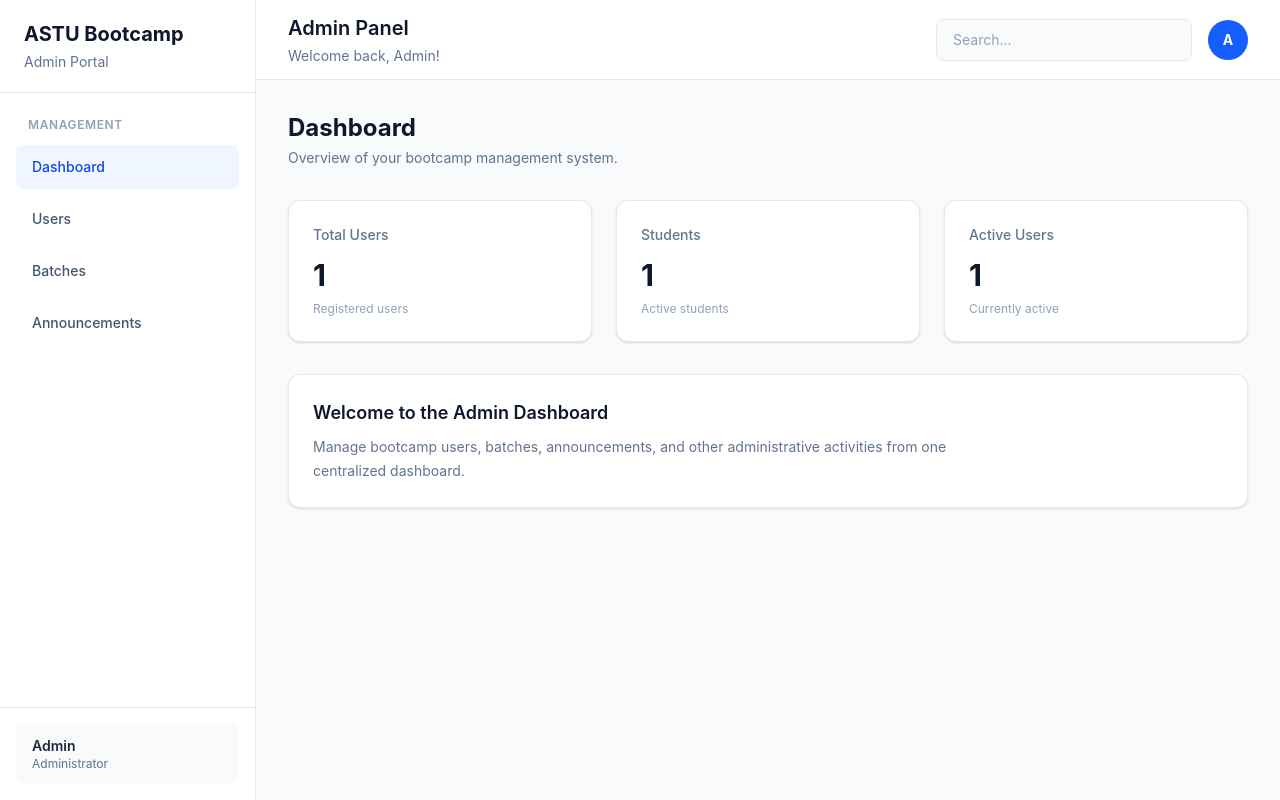
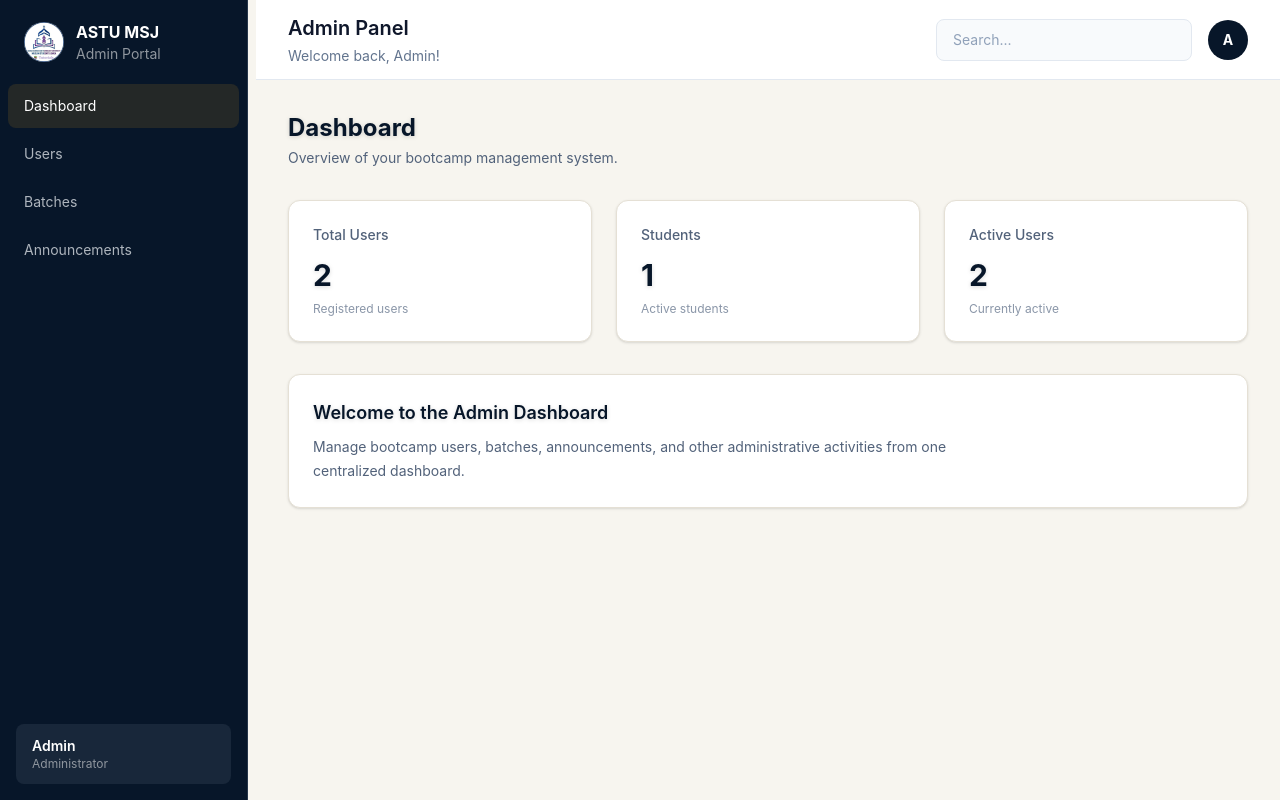
Before and after one commit to Rihla-V-Bootcamp-Management-System/Bootcamp_Management_System, a React app in the folder frontend/: page /admin in a window 1280 px wide. Built offline with nearby package versions, Linux system fonts and the light colour scheme; the HTML template or start-up script is replaced by a standard one.

Commit message:
ta-02 user mock data

```diff
--- a/frontend/src/components/admin/AdminHeader.jsx
+++ b/frontend/src/components/admin/AdminHeader.jsx
@@ -17,7 +17,7 @@ function AdminHeader() {
           className="w-64 rounded-lg border border-slate-200 bg-slate-50 px-4 py-2.5 text-sm outline-none transition placeholder:text-slate-400 focus:border-blue-500 focus:bg-white focus:ring-2 focus:ring-blue-100"
         />
 
-        <div className="flex h-10 w-10 items-center justify-center rounded-full bg-blue-600 text-sm font-bold text-white">
+        <div className="flex h-10 w-10 items-center justify-center rounded-full bg-[#071629] text-sm font-bold text-white">
           A
         </div>
       </div>
--- a/frontend/src/components/admin/AdminSidebar.jsx
+++ b/frontend/src/components/admin/AdminSidebar.jsx
@@ -1,5 +1,4 @@
 import { NavLink } from "react-router-dom";
-
 function AdminSidebar() {
   const links = [
     {
@@ -21,46 +20,60 @@ function AdminSidebar() {
   ];
 
   return (
-    <aside className="fixed left-0 top-0 z-40 h-screen w-64 border-r border-slate-200 bg-white">
+    <aside className="fixed left-0 top-0 z-40 h-screen w-62 border-r border-[#26364a] bg-[#071629]">
       <div className="flex h-full flex-col">
 
-        <div className="border-b border-slate-200 px-6 py-5">
-          <h1 className="text-xl font-bold text-slate-900">
-            ASTU Bootcamp
+        <div className="border-slate-200 px-6 py-5 flex items-center gap-3 ">
+              <img
+      src="/logo.jpg"
+      alt="Logo"
+      className="h-10 w-10 rounded-full object-contain"
+    />
+    <div>
+      <h1 className="text-20 font-bold text-white">
+            ASTU MSJ
           </h1>
-          <p className="mt-1 text-sm text-slate-500">Admin Portal</p>
+
+          <p className="text-sm text-[#8f969e]">
+            Admin Portal
+          </p>
         </div>
 
-        {/* Navigation */}
-        <nav className="flex-1 space-y-2 px-4 py-6">
-          <p className="mb-3 px-3 text-xs font-semibold uppercase tracking-wider text-slate-400">
-            Management
-          </p>
+    </div>
+
+
+        <nav className="flex-1 space-y-1 overflow-y-auto px-2 py-">
 
           {links.map((link) => (
             <NavLink
               key={link.path}
               to={link.path}
               className={({ isActive }) =>
-                `block rounded-lg px-4 py-3 text-sm font-medium transition ${
+                `block rounded-lg px-4 py-3 text-sm transition ${
                   isActive
-                    ? "bg-blue-50 text-blue-700"
-                    : "text-slate-600 hover:bg-slate-50 hover:text-slate-900"
+                    ? "bg-[#242827] text-white"
+                    : "text-[#aeb5bd] hover:bg-[#101f31] hover:text-white"
                 }`
               }
             >
               {link.name}
             </NavLink>
           ))}
+
         </nav>
 
-        {/* Bottom */}
-        <div className="border-t border-slate-200 p-4">
-          <div className="rounded-lg bg-slate-50 px-4 py-3">
-            <p className="text-sm font-semibold text-slate-800">Admin</p>
-            <p className="text-xs text-slate-500">Administrator</p>
+        <div className="border-gray-600 bg-[#071629] p-4">
+          <div className="rounded-lg bg-[#18273a] px-4 py-3">
+            <p className="text-sm font-semibold text-white">
+              Admin
+            </p>
+
+            <p className="text-xs text-[#8f969e]">
+              Administrator
+            </p>
           </div>
         </div>
+
       </div>
     </aside>
   );
--- a/frontend/src/data/mockUsers.js
+++ b/frontend/src/data/mockUsers.js
@@ -6,6 +6,13 @@ const mockUsers = [
     role: "student",
     status: "active",
   },
+   {
+    id: 2,
+    name: "Ahmed",
+    email: "ahmed@example.com",
+    role: "mentor",
+    status: "active",
+  },
 ];
 
 export default mockUsers;
--- a/frontend/src/layouts/AdminLayout.jsx
+++ b/frontend/src/layouts/AdminLayout.jsx
@@ -5,7 +5,7 @@ import AdminSidebar from "../components/admin/AdminSidebar";
 
 function AdminLayout() {
   return (
-    <div className="min-h-screen bg-slate-50">
+    <div className="min-h-screen bg-[#F7F5EF] text-white-900">
       <AdminSidebar />
 
       <div className="ml-64">
--- a/frontend/src/pages/admin/AdminDashboard.jsx
+++ b/frontend/src/pages/admin/AdminDashboard.jsx
@@ -12,74 +12,82 @@ function AdminDashboard() {
   ).length;
 
   return (
-    <div>
-      {/* Page heading */}
-      <div className="mb-8">
-        <h1 className="text-2xl font-bold text-slate-900">
+    <div className="bg-[#F7F5EF]">
+
+      <div className="mb-8 bg-[#F7F5EF]">
+        <h1 className="text-2xl font-bold text-[#071629] drop-shadow-sm">
           Dashboard
         </h1>
 
-        <p className="mt-1 text-sm text-slate-500">
+        <p className="mt-1 text-sm text-[#52627A]">
           Overview of your bootcamp management system.
         </p>
       </div>
 
-      {/* Statistics */}
+
       <div className="grid gap-6 sm:grid-cols-2 lg:grid-cols-3">
-        <div className="rounded-xl border border-slate-200 bg-white p-6 shadow-sm">
-          <p className="text-sm font-medium text-slate-500">
+
+        <div className="rounded-xl border border-[#E5E0D5] bg-white p-6 shadow-sm">
+          <p className="text-sm font-medium text-[#52627A]">
             Total Users
           </p>
 
-          <p className="mt-3 text-3xl font-bold text-slate-900">
+          <p className="mt-3 text-3xl font-bold text-[#071629] drop-shadow-sm">
             {totalUsers}
           </p>
 
-          <p className="mt-2 text-xs text-slate-400">
+          <p className="mt-2 text-xs text-[#8A96A8]">
             Registered users
           </p>
         </div>
 
-        <div className="rounded-xl border border-slate-200 bg-white p-6 shadow-sm">
-          <p className="text-sm font-medium text-slate-500">
+
+        <div className="rounded-xl border border-[#E5E0D5] bg-white p-6 shadow-sm">
+          <p className="text-sm font-medium text-[#52627A]">
             Students
           </p>
 
-          <p className="mt-3 text-3xl font-bold text-slate-900">
+          <p className="mt-3 text-3xl font-bold text-[#071629] drop-shadow-sm">
             {totalStudents}
           </p>
 
-          <p className="mt-2 text-xs text-slate-400">
+          <p className="mt-2 text-xs text-[#8A96A8]">
             Active students
           </p>
         </div>
 
-        <div className="rounded-xl border border-slate-200 bg-white p-6 shadow-sm">
-          <p className="text-sm font-medium text-slate-500">
+
+        <div className="rounded-xl border border-[#E5E0D5] bg-white p-6 shadow-sm">
+          <p className="text-sm font-medium text-[#52627A]">
             Active Users
           </p>
 
-          <p className="mt-3 text-3xl font-bold text-slate-900">
+          <p className="mt-3 text-3xl font-bold text-[#071629] drop-shadow-sm">
             {activeUsers}
           </p>
 
-          <p className="mt-2 text-xs text-slate-400">
+          <p className="mt-2 text-xs text-[#8A96A8]">
             Currently active
           </p>
         </div>
+
       </div>
 
+
       {/* Welcome card */}
-      <div className="mt-8 rounded-xl border border-slate-200 bg-white p-6 shadow-sm">
-        <h2 className="text-lg font-semibold text-slate-900">
+      <div className="mt-8 rounded-xl border border-[#E5E0D5] bg-white p-6 shadow-sm">
+
+        <h2 className="text-lg font-semibold text-[#071629] drop-shadow-sm">
           Welcome to the Admin Dashboard
         </h2>
 
-        <p className="mt-2 max-w-2xl text-sm leading-6 text-slate-500">
+        <p className="mt-2 max-w-2xl text-sm leading-6 text-[#52627A]">
           Manage bootcamp users, batches, announcements, and other
           administrative activities from one centralized dashboard.
         </p>
+
       </div>
+
     </div>
   );
 }
--- a/frontend/src/pages/admin/Users.jsx
+++ b/frontend/src/pages/admin/Users.jsx
@@ -1,9 +1,11 @@
 import mockUsers from "../../data/mockUsers";
-
+import { useState } from "react";
 function Users() {
+    const [users, setUsers] = useState(mockUsers);
+    const [search, setSearch] = useState("");
   return (
     <div>
-      {/* Page heading */}
+
       <div className="mb-8 flex items-center justify-between">
         <div>
           <h1 className="text-2xl font-bold text-slate-900">
@@ -15,17 +17,19 @@ function Users() {
           </p>
         </div>
 
-        <button className="rounded-lg bg-blue-600 px-5 py-2.5 text-sm font-semibold text-white transition hover:bg-blue-700">
+        <button className="rounded-lg bg-[#242827] px-5 py-2.5 text-sm font-semibold text-white transition hover:bg-blue-700">
           + Add Account
         </button>
       </div>
 
-      {/* Table */}
+
       <div className="overflow-hidden rounded-xl border border-slate-200 bg-white shadow-sm">
         <div className="border-b border-slate-200 p-4">
           <input
             type="text"
             placeholder="Search users..."
+            value={search}
+            onChange={(e) => setSearch(e.target.value)}
             className="w-full max-w-sm rounded-lg border border-slate-200 bg-slate-50 px-4 py-2.5 text-sm outline-none focus:border-blue-500 focus:bg-white focus:ring-2 focus:ring-blue-100"
           />
         </div>
@@ -43,7 +47,13 @@ function Users() {
             </thead>
 
             <tbody className="divide-y divide-slate-100">
-              {mockUsers.map((user) => (
+              {users
+                .filter((user) =>
+                    `${user.name} ${user.email} ${user.role}`
+                    .toLowerCase()
+                    .includes(search.toLowerCase())
+                )
+                .map((user) => (
                 <tr
                   key={user.id}
                   className="transition hover:bg-slate-50"
@@ -70,13 +80,22 @@ function Users() {
 
                   <td className="px-6 py-4">
                     <div className="flex gap-2">
-                      <button className="rounded-md px-3 py-1.5 text-xs font-medium text-blue-600 hover:bg-blue-50">
-                        Edit
-                      </button>
+                                <button
+            onClick={() => {
+                const confirmed = window.confirm(
+                `Are you sure you want to delete ${user.name}?`
+                );
 
-                      <button className="rounded-md px-3 py-1.5 text-xs font-medium text-red-600 hover:bg-red-50">
-                        Delete
-                      </button>
+                if (confirmed) {
+                setUsers((currentUsers) =>
+                    currentUsers.filter((item) => item.id !== user.id)
+                );
+                }
+            }}
+            className="rounded-md px-3 py-1.5 text-xs font-medium text-red-600 hover:bg-red-50"
+            >
+            Delete
+            </button>
                     </div>
                   </td>
                 </tr>
```
Also changed, not shown: frontend/public/logo.jpg (added), frontend/src/data/mockBatches.jsx (added).
